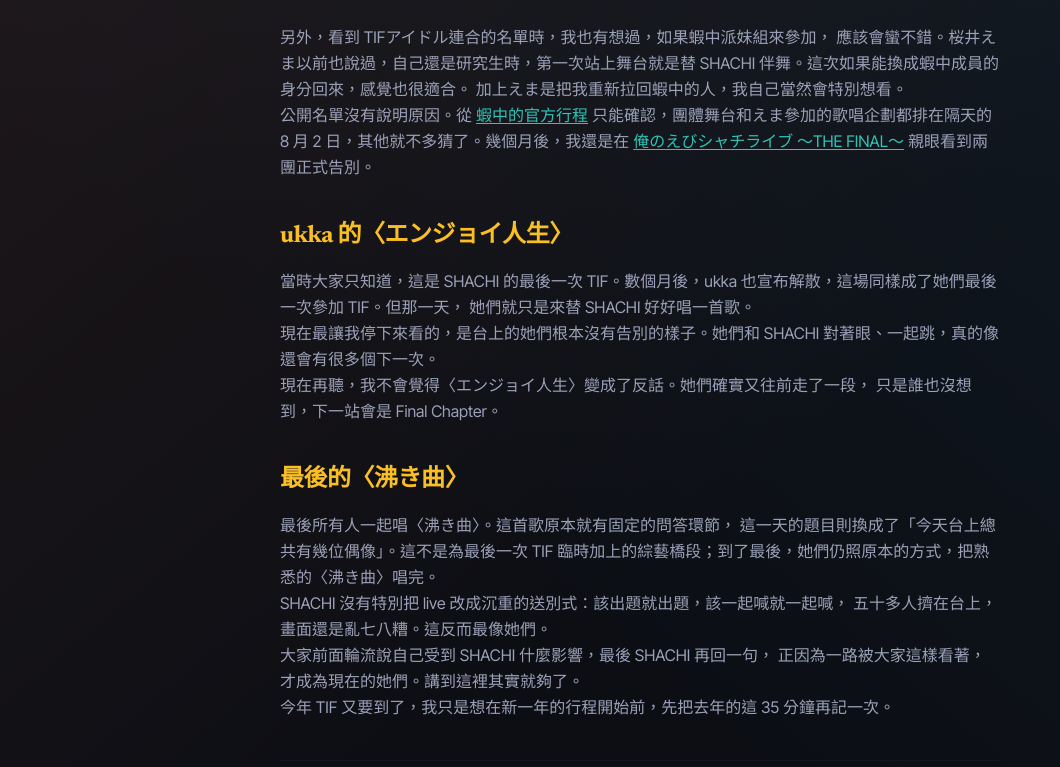
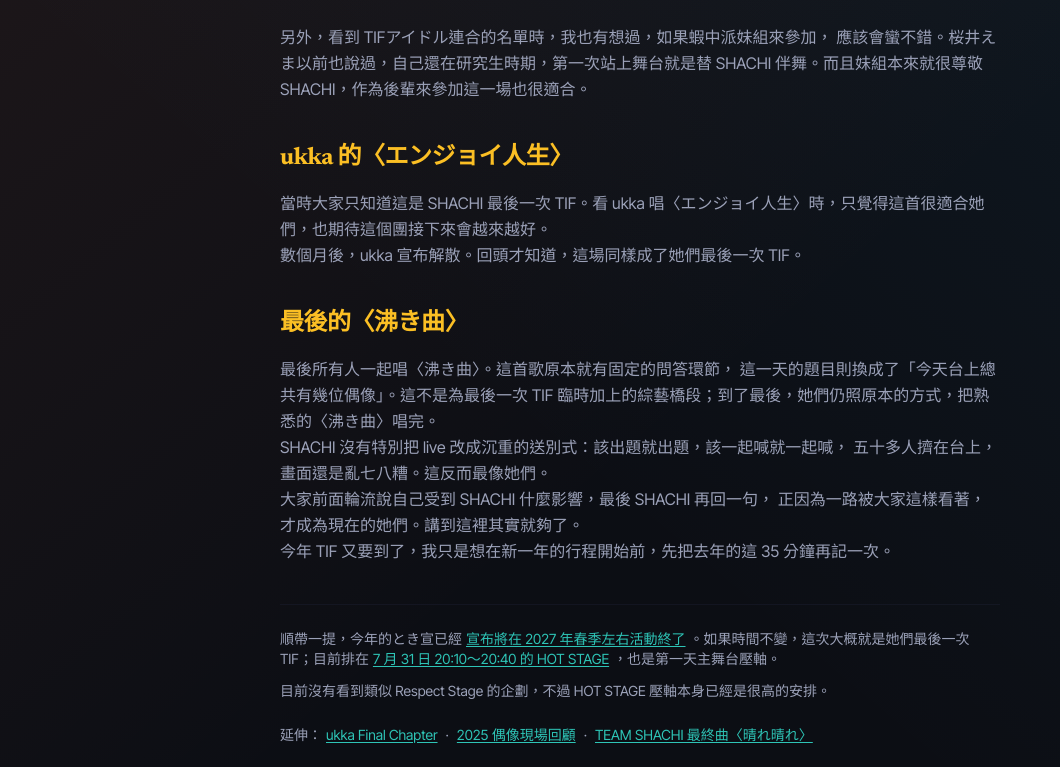
Before and after one commit to HanaYukii/hanayukii-site, a Next.js app: page /blog/tif-2025-shachi-respect-stage in a window 1280 px wide. Shown: the part 1753-2520 px from the top of the page, without its empty margins (0-1060 px from the left). Built offline with nearby package versions, Linux system fonts and the light colour scheme.

Commit message:
Tighten TIF retrospective side notes

```diff
--- a/src/app/blog/tif-2025-shachi-respect-stage/page.tsx
+++ b/src/app/blog/tif-2025-shachi-respect-stage/page.tsx
@@ -131,8 +131,10 @@
             <li>
               <strong>TIFアイドル連合｜〈恋人はスナイパー〉</strong>
               <p className="mt-1">
-                11 人來自不同團體，也讓這一場不只是星塵家族內部的送別。
-                這種只為一場舞台組成的陣容，也很有 TIF 的味道。
+                11 人來自不同團體，其中也有高嶺のなでしこ的涼海すう和城月菜央。
+                高貓雖然不在星塵，和 SHACHI 卻一直像姐妹團一樣。
+                去年高貓在幕張辦三周年公演、SHACHI
+                舉辦最終公演時，兩邊也互相送了花籃。
               </p>
             </li>
             <li>
@@ -167,46 +169,20 @@
           <p>
             另外，看到
             TIFアイドル連合的名單時，我也有想過，如果蝦中派妹組來參加，
-            應該會蠻不錯。桜井えま以前也說過，自己還是研究生時，第一次站上舞台就是替
-            SHACHI 伴舞。這次如果能換成蝦中成員的身分回來，感覺也很適合。
-            加上えま是把我重新拉回蝦中的人，我自己當然會特別想看。
-          </p>
-          <p>
-            公開名單沒有說明原因。從
-            <a
-              href="https://www.shiritsuebichu.jp/official/pc/media/article.html?idnum=14908"
-              target="_blank"
-              rel="noreferrer"
-              className={`mx-1 ${linkClass}`}
-            >
-              蝦中的官方行程
-            </a>
-            只能確認，團體舞台和えま參加的歌唱企劃都排在隔天的 8 月 2
-            日，其他就不多猜了。幾個月後，我還是在
-            <Link
-              href="/blog/idol-2025#ebishachi"
-              className={`mx-1 ${linkClass}`}
-            >
-              俺のえびシャチライブ ～THE FINAL～
-            </Link>
-            親眼看到兩團正式告別。
+            應該會蠻不錯。桜井えま以前也說過，自己還在研究生時期，第一次站上舞台就是替
+            SHACHI 伴舞。而且妹組本來就很尊敬
+            SHACHI，作為後輩來參加這一場也很適合。
           </p>
         </FadeIn>
 
         <FadeIn>
           <Heading>ukka 的〈エンジョイ人生〉</Heading>
           <p>
-            當時大家只知道，這是 SHACHI 的最後一次 TIF。數個月後，ukka
-            也宣布解散，這場同樣成了她們最後一次參加 TIF。但那一天，
-            她們就只是來替 SHACHI 好好唱一首歌。
+            當時大家只知道這是 SHACHI 最後一次 TIF。看 ukka
+            唱〈エンジョイ人生〉時，只覺得這首很適合她們，也期待這個團接下來會越來越好。
           </p>
           <p>
-            現在最讓我停下來看的，是台上的她們根本沒有告別的樣子。她們和 SHACHI
-            對著眼、一起跳，真的像還會有很多個下一次。
-          </p>
-          <p>
-            現在再聽，我不會覺得〈エンジョイ人生〉變成了反話。她們確實又往前走了一段，
-            只是誰也沒想到，下一站會是 Final Chapter。
+            數個月後，ukka 宣布解散。回頭才知道，這場同樣成了她們最後一次 TIF。
           </p>
         </FadeIn>
 
@@ -257,9 +233,7 @@
             </p>
             <p>
               目前沒有看到類似 Respect Stage 的企劃，不過 HOT STAGE
-              壓軸本身已經是很高的安排。とき宣是近年才走到現在的位置，跟 SHACHI
-              這種有後輩從小就在看、甚至替她們伴過舞的情況不太一樣。沒有照同一種形式做，
-              我覺得也算合理。
+              壓軸本身已經是很高的安排。
             </p>
             <p className="pt-3">
               延伸：
```
